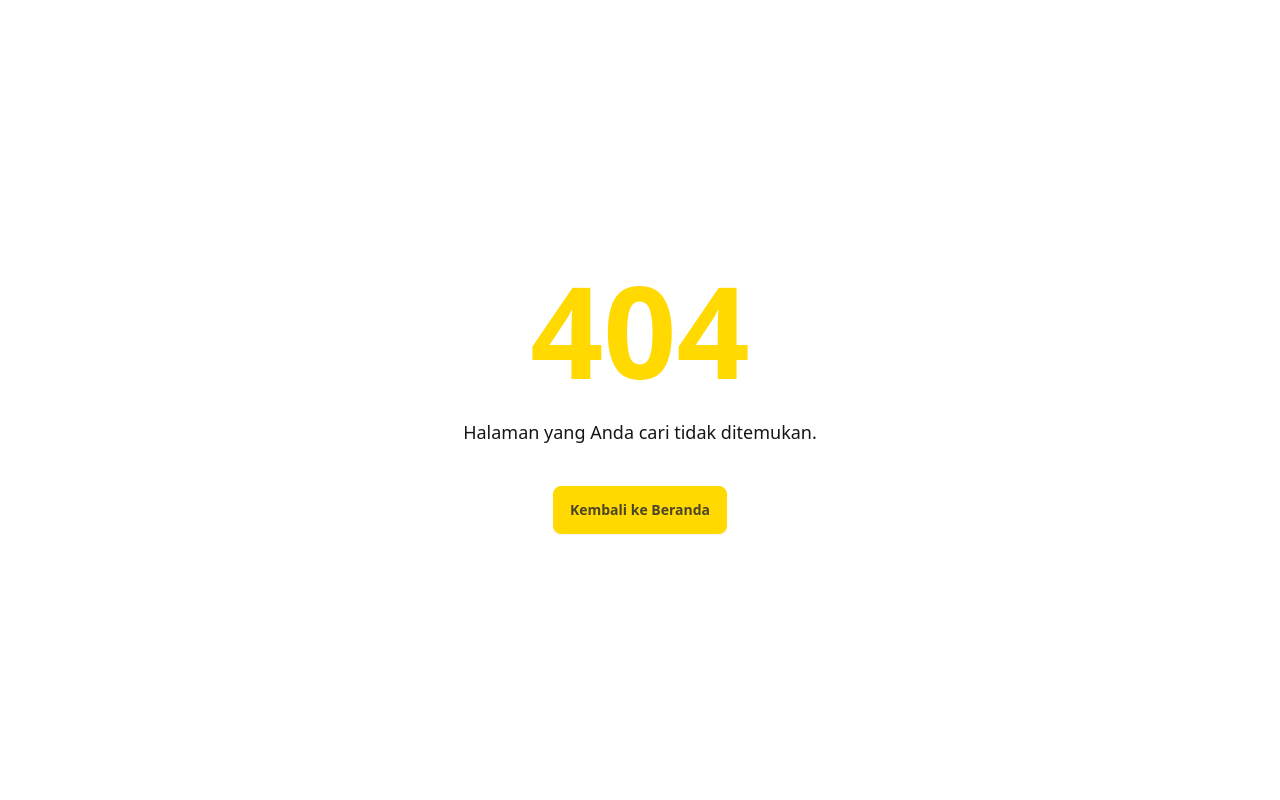
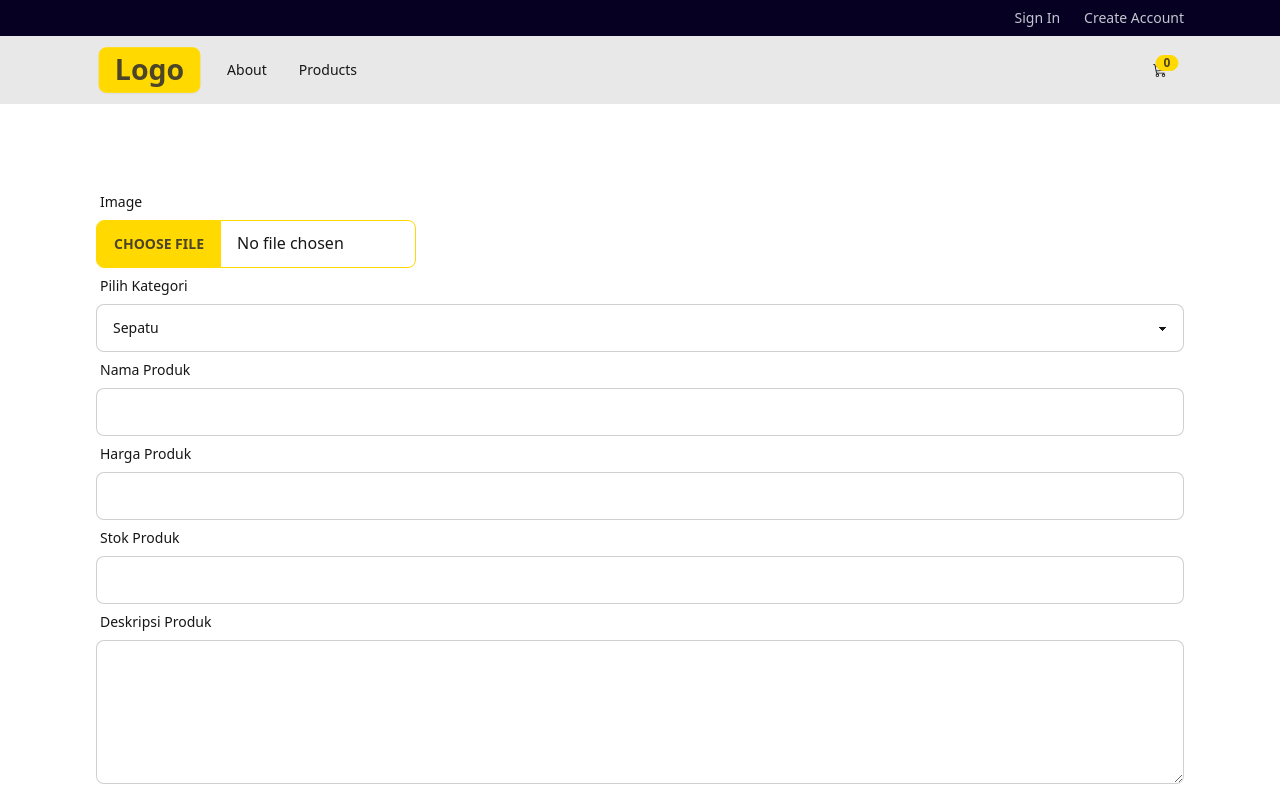
Before and after one commit to nichoherjunaaa/myshop, a React (Vite) app in the folder client/: page /product/create in a window 1280 px wide. Before the commit this address had no page. Shown: the top 800 px of the page. Built offline with nearby package versions, Linux system fonts and the light colour scheme.

Commit message:
add product for fe

```diff
--- a/client/src/components/CartProduct.jsx
+++ b/client/src/components/CartProduct.jsx
@@ -1,8 +1,11 @@
 import React from 'react'
 import { Link } from 'react-router-dom'
 import { formatHarga } from '../utils'
+import { FaTrash, FaPencilAlt } from 'react-icons/fa'
 
-const CartProduct = ({ item }) => {
+const CartProduct = ({ item, user }) => {
+    // console.log(user);
+
     return (
         <>
             <div className="card bg-base-300 shadow-xl" key={item._id}>
@@ -12,6 +15,12 @@ const CartProduct = ({ item }) => {
                         alt="Shoes" />
                 </figure>
                 <div className="card-body">
+                    {user && user.role === "owner" && (
+                        <div className="flex justify-end gap-x-3">
+                            <FaTrash className="text-red-500 cursor-pointer" />
+                            <Link to={`/product/${item._id}/edit`}><FaPencilAlt className="text-info cursor-pointer" /></Link>
+                        </div>
+                    )}
                     <h2 className="card-title text-primary">{item.name}</h2>
                     <p className="font-bold text-accent">{formatHarga(item.price)}</p>
                     <p>{item.description.substring(0, 50)}</p>
--- /dev/null
+++ b/client/src/components/Form/FormTextArea.jsx
@@ -0,0 +1,14 @@
+import React from 'react'
+
+const FormTextArea = ({ label, name, type, defaultValue }) => {
+    return (
+        <label className="form-control">
+            <label className="label">
+                <span className="label-text capitalize">{label}</span>
+            </label>
+            <textarea className="textarea textarea-bordered h-36" name={name} defaultValue={defaultValue}></textarea>
+        </label >
+    )
+}
+
+export default FormTextArea
--- /dev/null
+++ b/client/src/pages/CreateProductView.jsx
@@ -0,0 +1,60 @@
+import FormInput from '../components/Form/FormInput'
+import FormSelect from '../components/Form/FormSelect'
+import FormTextArea from '../components/Form/FormTextArea'
+import API from '../api'
+import { toast } from 'react-toastify'
+import { useNavigate } from 'react-router-dom'
+
+const CreateProductView = () => {
+    const categories = ["Sepatu", "Baju", "Kemeja", "Celana"]
+    const navigate = useNavigate()
+    const handleSubmit = async (e) => {
+        e.preventDefault()
+        const form = e.target
+        const formData = new FormData(form)
+        const data = Object.fromEntries(formData)
+        try {
+            const responseFile = await API.post('/product/upload',{ image : data.image}, {
+                headers: {
+                    'Content-Type': 'multipart/form-data'
+                }
+            });
+            await API.post('/product/create', {
+                name: data.name,
+                price: data.price,
+                stock: data.stock,
+                description: data.description,
+                category: data.category,
+                image: responseFile.data.url
+            })
+            console.log(responseFile.data.url);
+            toast.success('Produk berhasil ditambahkan');
+            navigate('/products')
+        } catch (error) {
+            const errMsg = error?.response?.data?.message;
+            toast.error(errMsg);
+        }
+
+    }
+    return (
+        <form onSubmit={handleSubmit} encType="multipart/form-data">
+            <label className="form-control">
+                <label className="label">
+                    <span className="label-text capitalize">image</span>
+                </label>
+                <input
+                    type="file"
+                    name="image"
+                    className="file-input file-input-bordered file-input-primary w-full max-w-xs" />
+            </label >
+            <FormSelect name="category" label="pilih kategori" list={categories} />
+            <FormInput name="name" label="Nama Produk" type="text" />
+            <FormInput name="price" label="Harga Produk" type="number" />
+            <FormInput name="stock" label="Stok Produk" type="number" />
+            <FormTextArea name="description" label="Deskripsi Produk" />
+            <button type="submit" className="btn btn-primary btn-block mt-5 btn-md" value="tambah">Submit</button>
+        </form>
+    )
+}
+
+export default CreateProductView
--- /dev/null
+++ b/client/src/pages/EditProductView.jsx
@@ -0,0 +1,9 @@
+import React from 'react'
+
+const EditProductView = () => {
+    return (
+        <div>EditProductView</div>
+    )
+}
+
+export default EditProductView
--- a/client/src/pages/HomeView.jsx
+++ b/client/src/pages/HomeView.jsx
@@ -2,15 +2,17 @@ import API from '../api'
 import CartProduct from '../components/CartProduct'
 import { useLoaderData } from 'react-router-dom'
 import Hero from '../components/Hero'
+import {useSelector} from 'react-redux'
+
+
 export const loader = async (request) => {
     const { data } = await API.get('/product/products?limit=3')
     const products = data.data
     return { products }
 }
 const HomeView = () => {
-
     const { products } = useLoaderData()
-
+    const user = useSelector((state) => (state.userState.user))
     return (
         <>
             <div>
@@ -23,7 +25,7 @@ const HomeView = () => {
             </div>
             <div className="grid md:grid-cols-2 lg:grid-cols-3 gap-5 mt-5">
                 {products.map(item => (
-                    <CartProduct item={item} key={item._id} />
+                    <CartProduct item={item} key={item._id} user={user} />
                 ))}
             </div>
         </>
--- a/client/src/pages/ProductView.jsx
+++ b/client/src/pages/ProductView.jsx
@@ -1,8 +1,9 @@
 import API from "../api"
-import { useLoaderData } from 'react-router-dom'
+import { useLoaderData, Link } from 'react-router-dom'
 import Filter from "../components/Filter"
 import CartProduct from "../components/CartProduct"
 import Pagination from "../components/Pagination"
+import { useSelector } from 'react-redux'
 
 // loader function
 export const loader = async ({ request }) => {
@@ -23,10 +24,16 @@ export const loader = async ({ request }) => {
 
 const ProductView = () => {
     const { products, pagination } = useLoaderData()
-
+    const user = useSelector((state) => (state.userState.user))
+    console.log(user);
     return (
         <>
             <Filter />
+            {user && user.role === "owner" && (
+                <div className="flex justify-end mt-5">
+                    <Link className="btn btn-secondary" to='/product/create'>Tambah Product</Link>
+                </div>
+            )}
             <h3 className="text-lg text-primary font-bold text-right my-3">Jumlah Product : {pagination.totalProduct} Products</h3>
             <div className="grid grid-cols-2 md:grid-cols-3 lg:grid-cols-4 gap-5 mt-5">
                 {!products.length ? (
@@ -35,7 +42,7 @@ const ProductView = () => {
                     </div>
                 ) : (
                     products.map((item) => (
-                        <CartProduct item={item} key={item._id} />
+                        <CartProduct item={item} key={item._id} user={user} />
                     )
                     ))}
             </div>
```
Also changed, not shown: client/src/App.jsx (+10 -0 lines).
